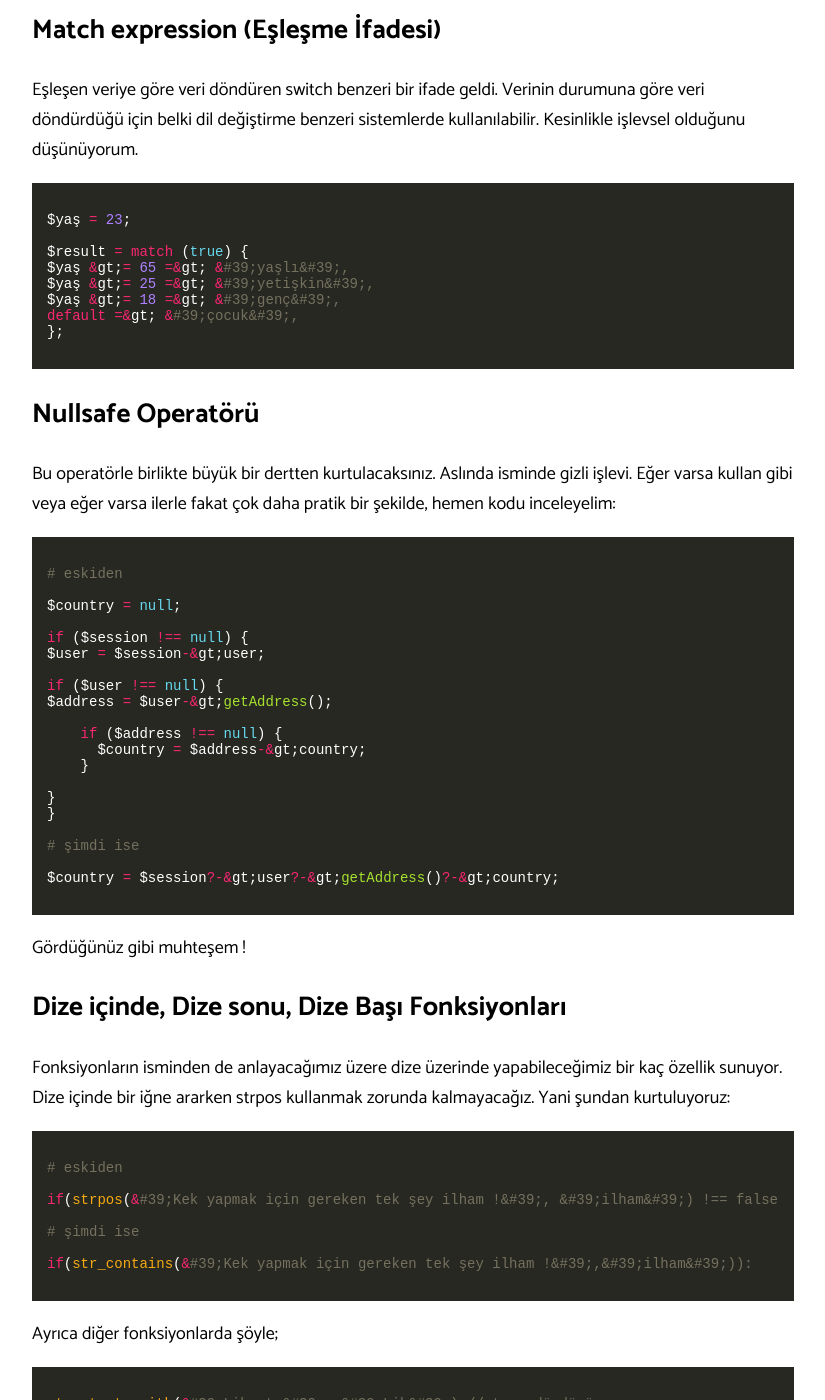
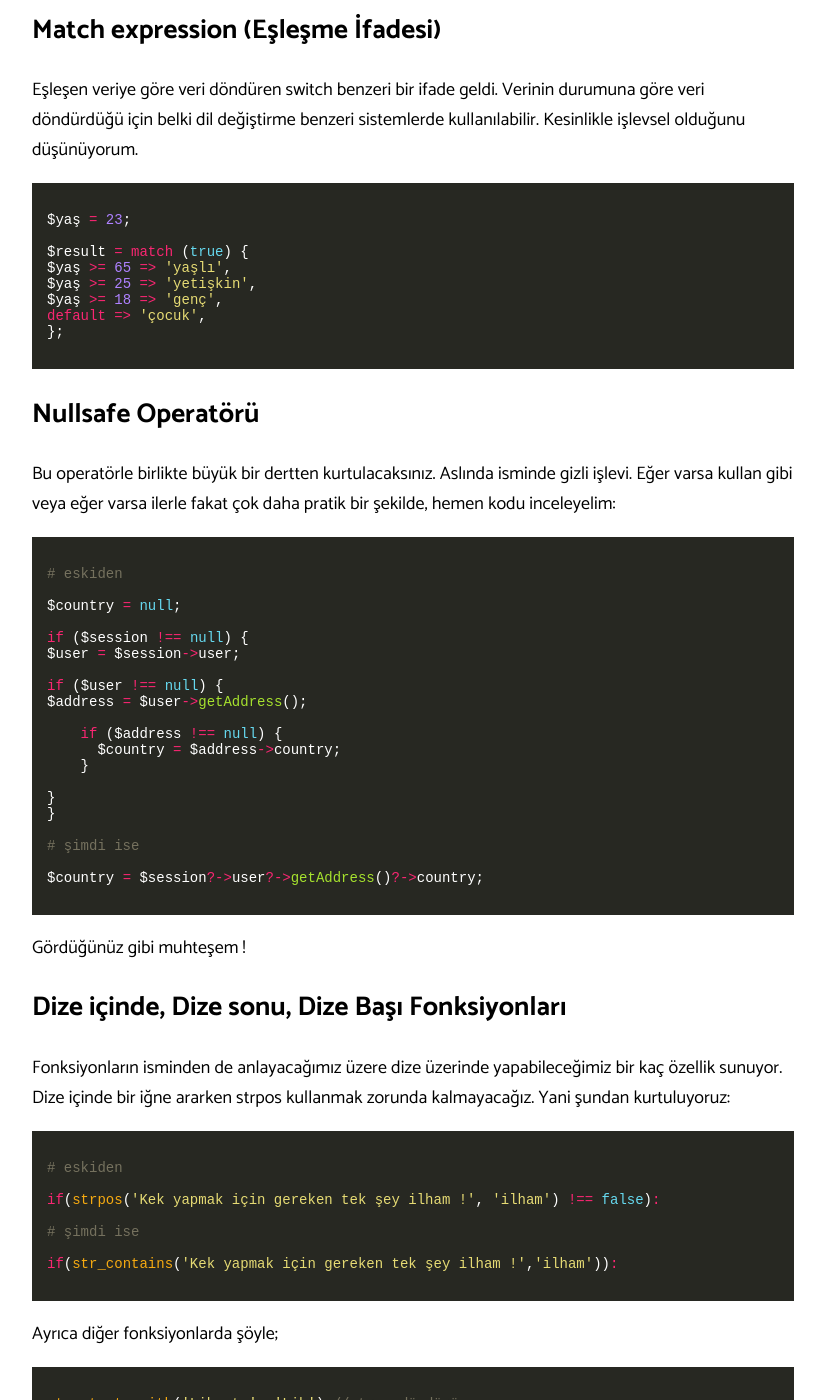
Before and after one commit to merchizm/merchizm.github.io, a Jekyll site: the page built from _posts/2021-01-20-php-sekiz-ile-neler-geldi.md, in a window 1280 px wide and 1400 px high, scrolled down 2788 px. Shown: the whole window, without its empty margins (227-1052 px from the left). Built offline with Jekyll 4.4.1, drawn with Linux system fonts in a browser that asks for light colours; comment, search, counter and statistics services are not loaded; some of the changed text lies outside the part shown.

Commit message:
some fixes

```diff
--- a/_posts/2021-01-20-php-sekiz-ile-neler-geldi.md
+++ b/_posts/2021-01-20-php-sekiz-ile-neler-geldi.md
@@ -45,12 +47,12 @@ public function page() {}
 
 # şimdi ise
 
-class AboutPage extends AbstractController { #[Route(&#39;/about&#39;)]
+class AboutPage extends AbstractController { #[Route('/about')]
 public function page() {}
 }
 {% endhighlight %}
 
-## Construct&#8217;ta değişken tanımlamak (Constructor property promotion)
+## Construct’ta değişken tanımlamak (Constructor property promotion)
 
 Biliyorsunuz ki önceden bir sınıf içerisinde değişken oluşturduktan sonra this->değişken = veri şeklinde verileri atıyorduk. Artık böyle bir şeye ihtiyacımız yok! Hemen örnekle göstereyim.
 
@@ -68,9 +70,9 @@ public float $z;
         float $y = 0.0,
         float $z = 0.0,
     ) {
-        $this-&gt;x = $x;
-        $this-&gt;y = $y;
-        $this-&gt;z = $z;
+        $this->x = $x;
+        $this->y = $y;
+        $this->z = $z;
     }
 
 }
@@ -105,11 +107,11 @@ private $number;
 - @param float|int $number
    */
   public function __construct($number) {
-  $this-&gt;number = $number;
+  $this->number = $number;
   }
   }
 
-new Number(&#39;NaN&#39;); // Ok
+new Number('NaN'); // Ok
 
 # şimdi ise
 
@@ -119,7 +121,7 @@ private int|float $number
 ) {}
 }
 
-new Number(&#39;NaN&#39;); // TypeError
+new Number('NaN'); // TypeError
 {% endhighlight %}
 
 ## Match expression (Eşleşme İfadesi)
@@ -130,10 +132,10 @@ Eşleşen veriye göre veri döndüren switch benzeri bir ifade geldi. Verinin d
 $yaş = 23;
 
 $result = match (true) {
-$yaş &gt;= 65 =&gt; &#39;yaşlı&#39;,
-$yaş &gt;= 25 =&gt; &#39;yetişkin&#39;,
-$yaş &gt;= 18 =&gt; &#39;genç&#39;,
-default =&gt; &#39;çocuk&#39;,
+$yaş >= 65 => 'yaşlı',
+$yaş >= 25 => 'yetişkin',
+$yaş >= 18 => 'genç',
+default => 'çocuk',
 };
 {% endhighlight %}
 
@@ -148,13 +150,13 @@ Bu operatörle birlikte büyük bir dertten kurtulacaksınız. Aslında isminde
 $country = null;
 
 if ($session !== null) {
-$user = $session-&gt;user;
+$user = $session->user;
 
 if ($user !== null) {
-$address = $user-&gt;getAddress();
+$address = $user->getAddress();
 
     if ($address !== null) {
-      $country = $address-&gt;country;
+      $country = $address->country;
     }
 
 }
@@ -162,7 +164,7 @@ $address = $user-&gt;getAddress();
 
 # şimdi ise
 
-$country = $session?-&gt;user?-&gt;getAddress()?-&gt;country;
+$country = $session?->user?->getAddress()?->country;
 {% endhighlight %}
 
 Gördüğünüz gibi muhteşem !
@@ -175,18 +177,18 @@ Fonksiyonların isminden de anlayacağımız üzere dize üzerinde yapabileceği
 
 # eskiden
 
-if(strpos(&#39;Kek yapmak için gereken tek şey ilham !&#39;, &#39;ilham&#39;) !== false):
+if(strpos('Kek yapmak için gereken tek şey ilham !', 'ilham') !== false):
 
 # şimdi ise
 
-if(str_contains(&#39;Kek yapmak için gereken tek şey ilham !&#39;,&#39;ilham&#39;)):
+if(str_contains('Kek yapmak için gereken tek şey ilham !','ilham')):
 {% endhighlight %}
 
 Ayrıca diğer fonksiyonlarda şöyle;
 
 {% highlight php %}
-str_starts_with(&#39;Liberta&#39;, &#39;Lib&#39;) // true döndürür.
-str_ends_with(&#39;Liberta&#39;, &#39;a&#39;) // true döndürür.
+str_starts_with('Liberta', 'Lib') // true döndürür.
+str_ends_with('Liberta', 'a') // true döndürür.
 {% endhighlight %}
 
 ## JIT yada Just in Time Compiler (Son Dakika Derleyicisi)
```
Also changed, not shown: other parts of _posts/2021-01-20-php-sekiz-ile-neler-geldi.md (+6 -4 lines), _posts/2020-10-08-homebrew-ile-macosa-yerlesik-lamp-kurmak.md (+33 -33 lines), _posts/2020-12-29-yedi-javascript-ipucu.md (+10 -8 lines), _posts/2021-01-31-tesseract-kurulumu-macos.md (+3 -1 lines), _posts/2022-01-07-macos-redis-kurulumu.md (+4 -2 lines).
